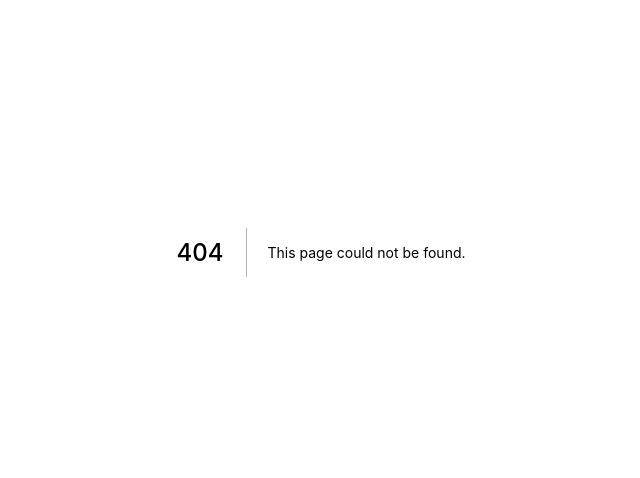
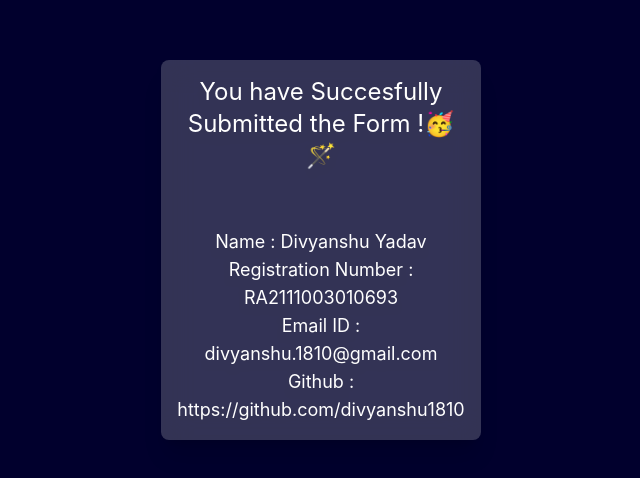
Before and after one commit to divyanshu1810/kzforms, a Next.js app: page /submitted in a window 1280 px wide. Before the commit this address had no page. Shown: the part 148-626 px from the top of the page, without its empty margins (319-959 px from the left). Built offline with nearby package versions, Linux system fonts and the light colour scheme.

Commit message:
:sparkles: Added Submission page
Added submitted page and made the page submitted.tsx

```diff
--- /dev/null
+++ b/Components/SubmittedForm.tsx
@@ -0,0 +1,17 @@
+import React from 'react'
+
+function SubmittedForm() {
+  return (
+    <div className='lg:w-1/4 mx-8 md:w-2/4 h-auto items-center w-auto p-4 py-4 rounded-lg shadow-xl bg-white bg-opacity-20 backdrop-blur-lg drop-shadow-lg'>
+        <div className=' text-white text-2xl text-center'>You have Succesfully Submitted the Form !🥳🪄</div>
+        <div className='text-center md:text-lg md:mt-14 mt-8 text-sm text-white'>
+            <div>Name : Divyanshu Yadav</div>
+            <div>Registration Number : RA2111003010693</div>
+            <div>Email ID : divyanshu.1810@gmail.com</div>
+            <div>Github : https://github.com/divyanshu1810</div>
+        </div>
+    </div>
+  )
+}
+
+export default SubmittedForm
--- /dev/null
+++ b/pages/submitted.tsx
@@ -0,0 +1,12 @@
+import React from 'react'
+import SubmittedForm from '../Components/SubmittedForm'
+
+function submitted() {
+  return (
+    <div className='flex justify-center mt-52'>
+        <SubmittedForm/>
+    </div>
+  )
+}
+
+export default submitted
```
